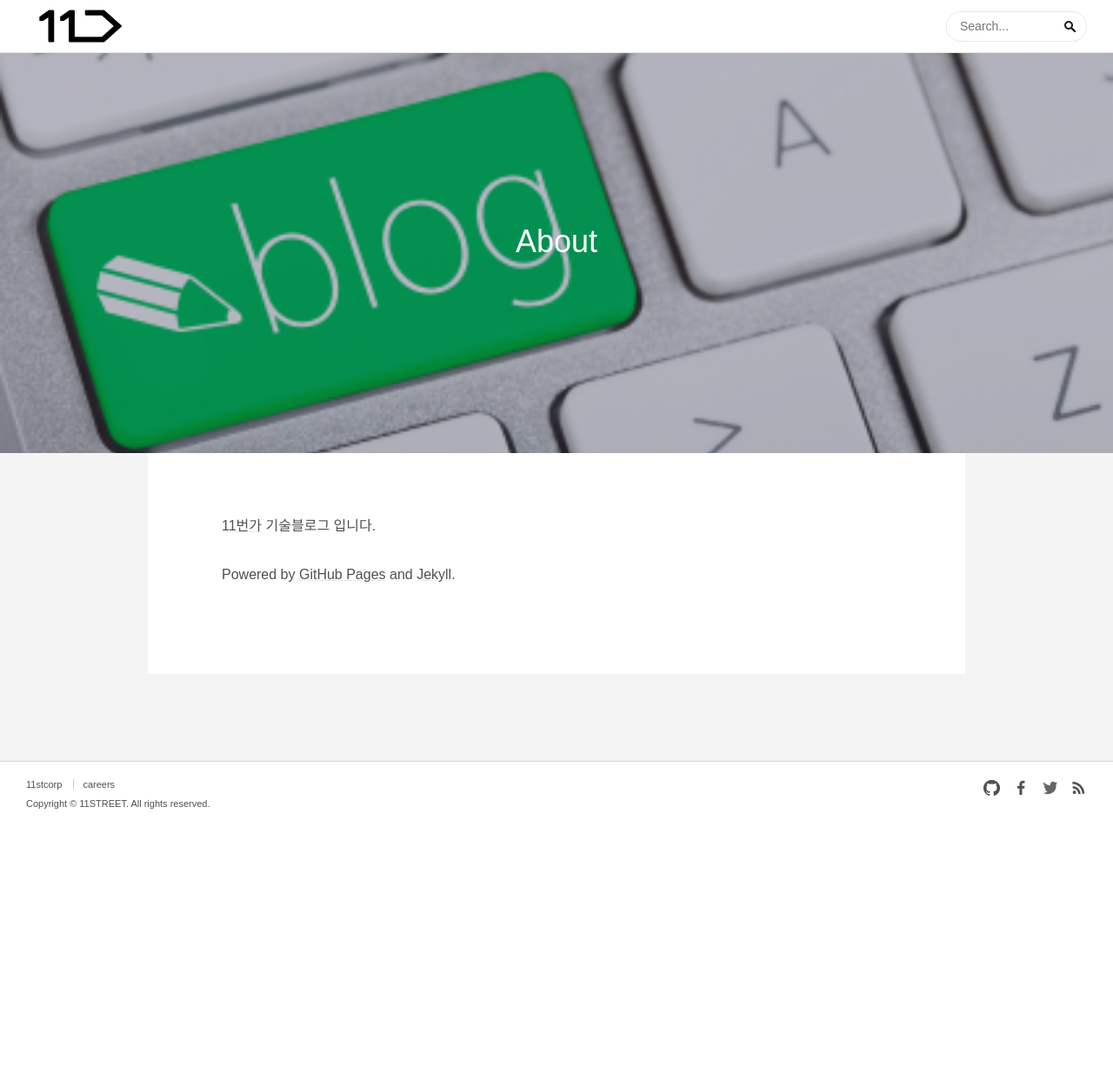
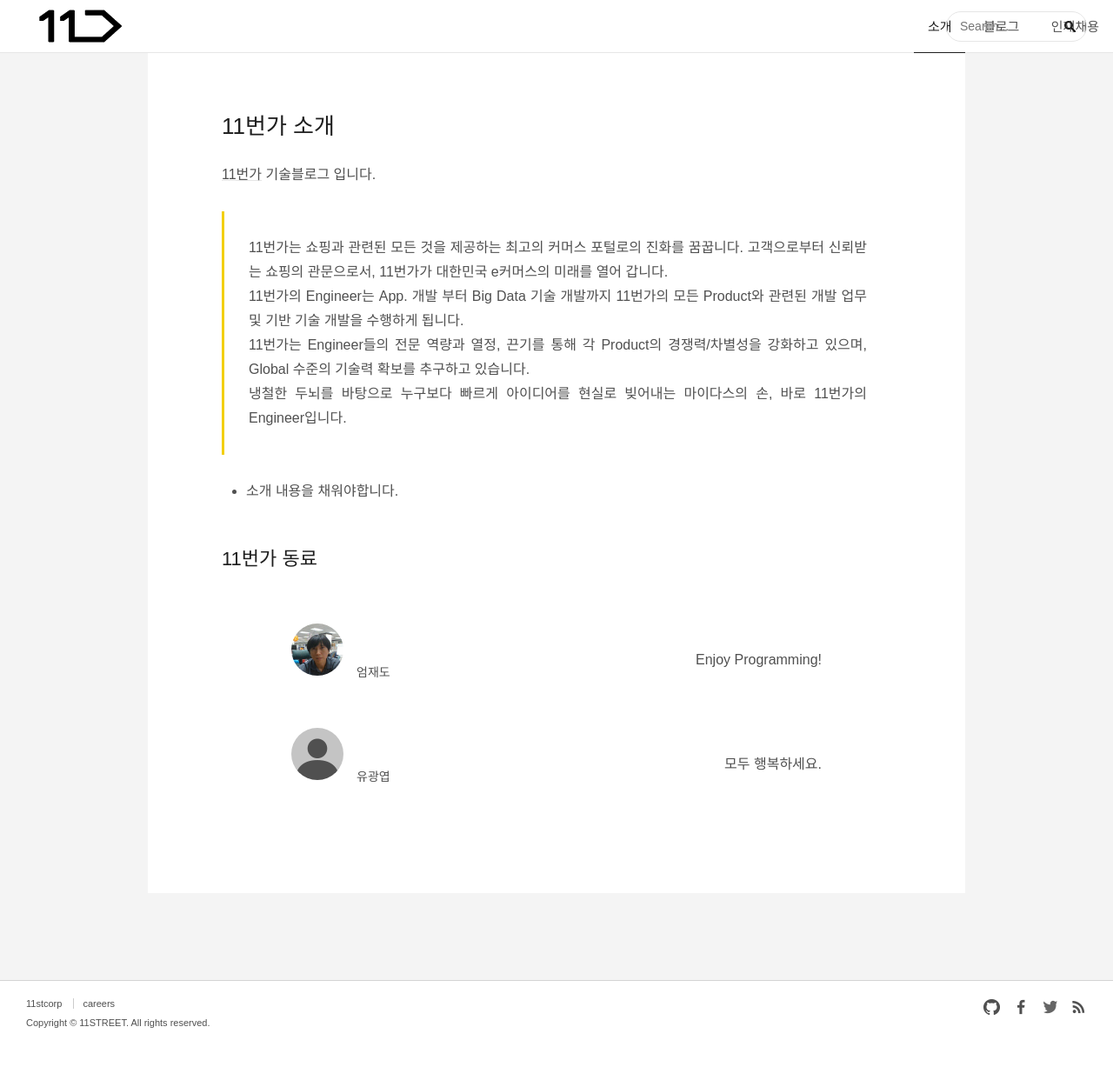
Before and after one commit to 11stdev/blogtest, a Jekyll site: the page built from about.md, in a window 1280 px wide. Shown: the whole page at 87% size. Built offline with Jekyll 4.4.1, drawn with Linux system fonts in a browser that asks for light colours; comment, search, counter and statistics services are not loaded; before the commit the page ends 975 px from its top, so only the background shows below that.

Commit message:
소개 및 채용 페이지 추가

```diff
--- a/_authors/jaedo.aum.md
+++ b/_authors/jaedo.aum.md
@@ -2,4 +2,5 @@
 name: Jaedo Aum
 title: 엄재도
 image: /files/authors/jaedo.aum.jpg
+description: Enjoy Programming!
 ---
--- /dev/null
+++ b/_includes/authors.html
@@ -0,0 +1,11 @@
+{% for author in site.authors %}
+    <div id="post-footer">
+        <a id="post-author" href="{{ site.baseurl }}{{ author.url }}">
+            <div id="author-image" {% if author.image %}style="background-image:url({{ author.image }});"{% endif %}>
+                <span class="sr-only">{{ author.title }}'s profile image</span>
+            </div>
+            <p id="author-name">{{ author.title }}</p>
+            <p style="position: absolute; right: 0px; top: 30px;">{{ author.description }}</p>
+        </a>
+    </div>
+{% endfor %}
--- a/_includes/header.html
+++ b/_includes/header.html
@@ -13,9 +13,15 @@
     </div>
     <ul class="search__results" id="results-container"></ul>
 
-    <ul id="menu" class="nav" style="visibility: hidden;">
-        <li>&nbsp;
-            <a href="{{ base_path }}/"></a>
+    <ul id="menu" class="nav">
+        <li class="{% if page.url == '/about/' %} active {% endif %}">
+            <a href="{{ base_path }}/about/">소개</a>
+        </li>
+        <li class="{% if page.url == '/' %} active {% endif %}">
+            <a href="{{ base_path }}/">블로그</a>
+        </li>
+        <li class="{% if page.url == '/careers/' %} active {% endif %}">
+            <a href="{{ base_path }}/careers/">인재채용</a>
         </li>
     </ul>
 </div>
@@ -24,13 +30,14 @@
 
 <script type="text/javascript">
     SimpleJekyllSearch({
-        searchInput: document.getElementById('search-input'),
-        resultsContainer: document.getElementById('results-container'),
-        json: '{{ site.baseurl }}/search2.json',
+        searchInput: document.getElementById("search-input"),
+        resultsContainer: document.getElementById("results-container"),
+        json: "{{ site.baseurl }}/search2.json",
         searchResultTemplate: '<li><a href="{url}" title="{desc}">{title}</a></li>',
-        noResultsText: '<li>No results found</li>',
+        noResultsText: "<li>No results found</li>",
         limit: 15,
         fuzzy: false,
-        exclude: ['Welcome']
-    })
-</script><!-- #header -->
+        exclude: ["Welcome"],
+    });
+</script>
+<!-- #header -->
--- /dev/null
+++ b/_layouts/about.html
@@ -0,0 +1,8 @@
+---
+layout: default
+---
+<div id="content" class="container">
+    <div id="post-content" class="post page" role="main">
+        {{ content }}
+    </div>
+</div>
--- a/about.md
+++ b/about.md
@@ -1,12 +1,23 @@
 ---
-layout: page
+layout: about
 title: About
 permalink: /about/
-image: /files/covers/blog.jpg
 sitemap: yes
 tags: [about]
 ---
 
+# 11번가 소개
+
 [11번가](https://www.11stcorp.com) 기술블로그 입니다.
 
-Powered by [GitHub Pages](https://pages.github.com) and [Jekyll](https://jekyllrb.com).
+> 11번가는 쇼핑과 관련된 모든 것을 제공하는 최고의 커머스 포털로의 진화를 꿈꿉니다. 고객으로부터 신뢰받는 쇼핑의 관문으로서, 11번가가 대한민국 e커머스의 미래를 열어 갑니다. <br/>
+> 11번가의 Engineer는 App. 개발 부터 Big Data 기술 개발까지 11번가의 모든 Product와 관련된 개발 업무 및 기반 기술 개발을 수행하게 됩니다. <br/>
+> 11번가는 Engineer들의 전문 역량과 열정, 끈기를 통해 각 Product의 경쟁력/차별성을 강화하고 있으며, Global 수준의 기술력 확보를 추구하고 있습니다. <br/>
+> 냉철한 두뇌를 바탕으로 누구보다 빠르게 아이디어를 현실로 빚어내는 마이다스의 손, 바로 11번가의 Engineer입니다. <br/>
+
+* 소개 내용을 채워야합니다.
+
+## 11번가 동료
+<div>
+    {% include authors.html %}
+</div>
```
Also changed, not shown: _authors/유광엽.md (+1 -0 lines), authors.md (+4 -3 lines), careers.md (added, +195 -0 lines).
